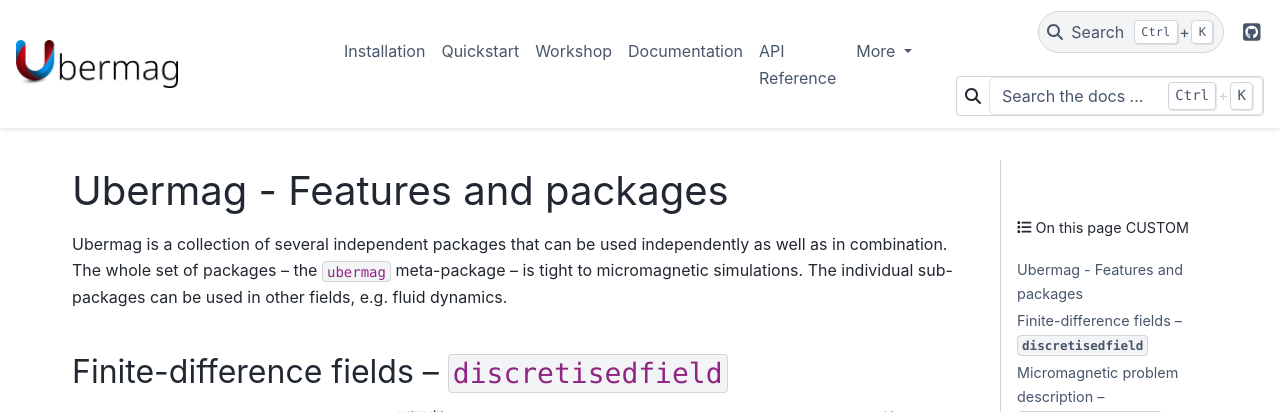
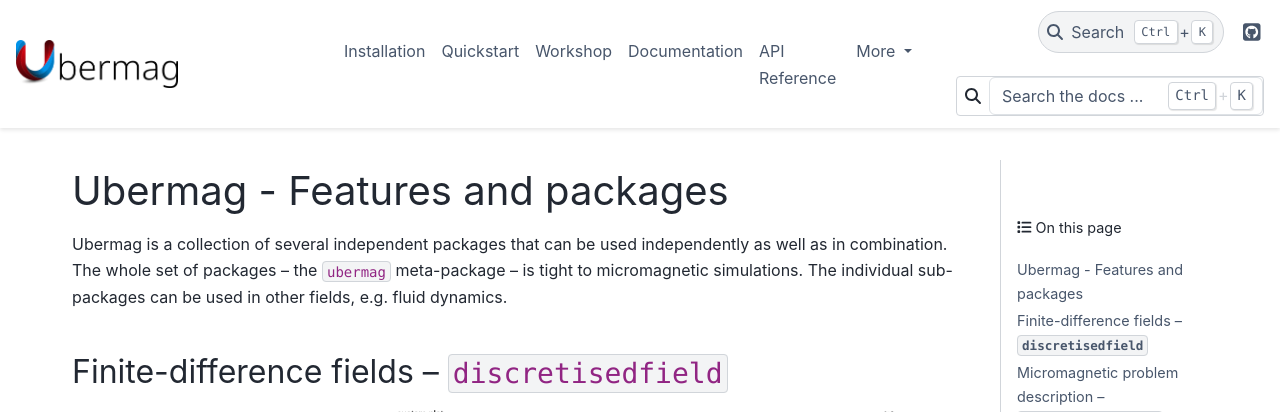
Before and after one commit to ubermag/ubermag.github.io, a Sphinx documentation site: the page built from source/index.rst, in a window 1280 px wide. Shown: the top 412 px of the page. Built offline with Sphinx 7.4.7 and the PyData theme 0.15.4, drawn with Linux system fonts in a browser that asks for light colours; pages that are not in the unit, such as notebooks, are missing from menus.

```diff
--- a/source/_templates/page-toc.html
+++ b/source/_templates/page-toc.html
@@ -2,7 +2,7 @@
 
 {%- if page_toc | length >= 1 %}
 <div class="tocsection onthispage pt-5 pb-3">
-    <i class="fas fa-list"></i> {{ _("On this page CUSTOM") }}
+    <i class="fas fa-list"></i> {{ _("On this page") }}
 </div>
 {%- endif %}
 
```
Also changed, not shown: other parts of source/_templates/page-toc.html (+1 -0 lines).
